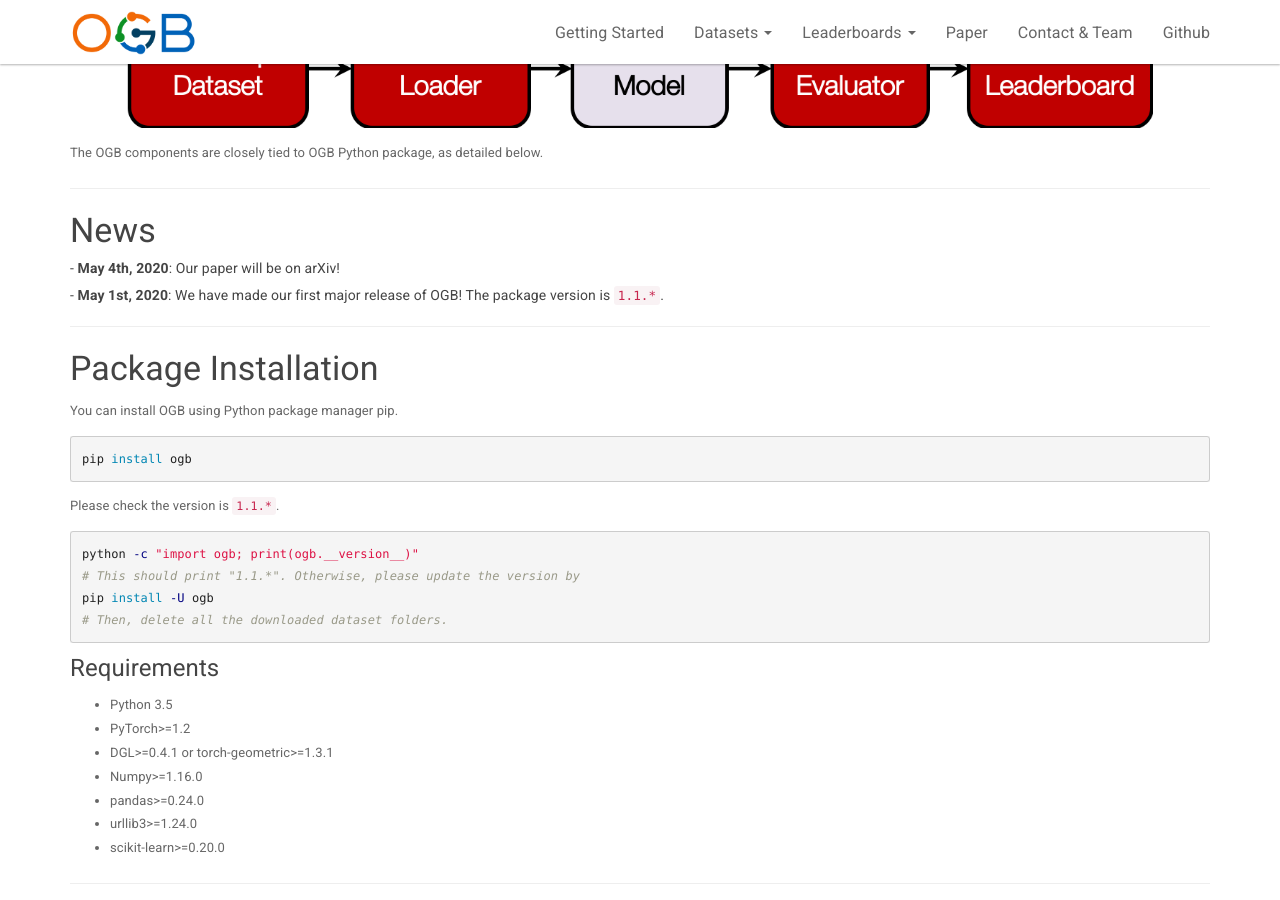
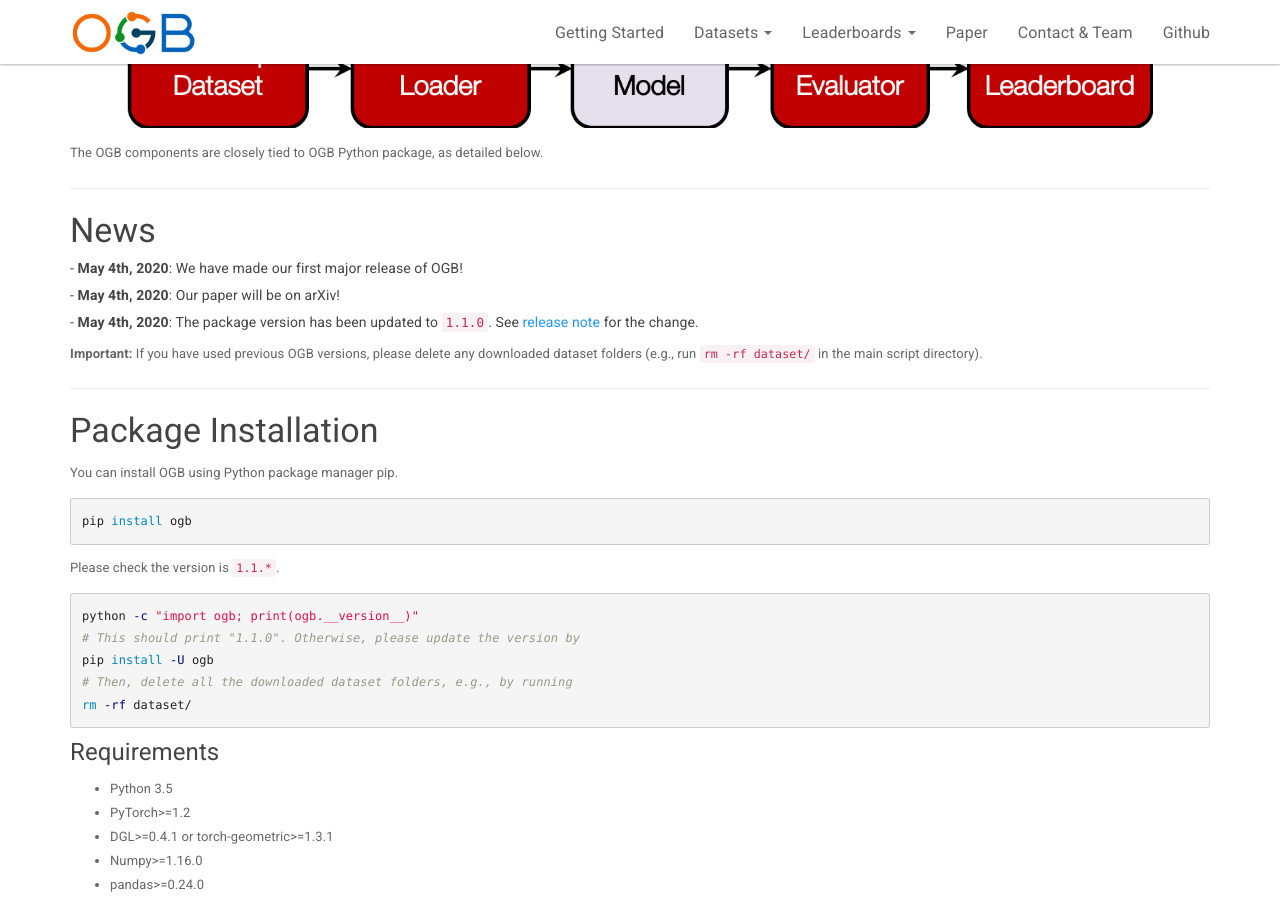
Before and after one commit to snap-stanford/ogb-web, a Jekyll site: the page built from _docs/index.md, in a window 1280 px wide and 900 px high, scrolled down 321 px. Built offline with Jekyll 4.4.1, drawn with Linux system fonts in a browser that asks for light colours.

Commit message:
add release note

````diff
--- a/_docs/index.md
+++ b/_docs/index.md
@@ -19,8 +19,11 @@ The OGB components are closely tied to OGB Python package, as detailed below.
 
 ### News
 
+###### - **May 4th, 2020**: We have made our first major release of OGB!
 ###### - **May 4th, 2020**: Our paper will be on arXiv!
-###### - **May 1st, 2020**: We have made our first major release of OGB! The package version is `1.1.*`.
+###### - **May 4th, 2020**: The package version has been updated to `1.1.0`. See [release note](https://github.com/snap-stanford/ogb/releases/tag/1.1.0) for the change. <br/>
+**Important:** If you have used previous OGB versions, please delete any downloaded dataset folders (e.g., run `rm -rf dataset/` in the main script directory).
+
 
 -----
 
@@ -35,9 +38,10 @@ pip install ogb
 Please check the version is `1.1.*`.
 ```bash
 python -c "import ogb; print(ogb.__version__)"
-# This should print "1.1.*". Otherwise, please update the version by
+# This should print "1.1.0". Otherwise, please update the version by
 pip install -U ogb
-# Then, delete all the downloaded dataset folders.
+# Then, delete all the downloaded dataset folders, e.g., by running
+rm -rf dataset/
 ```
 
 #### Requirements
````
